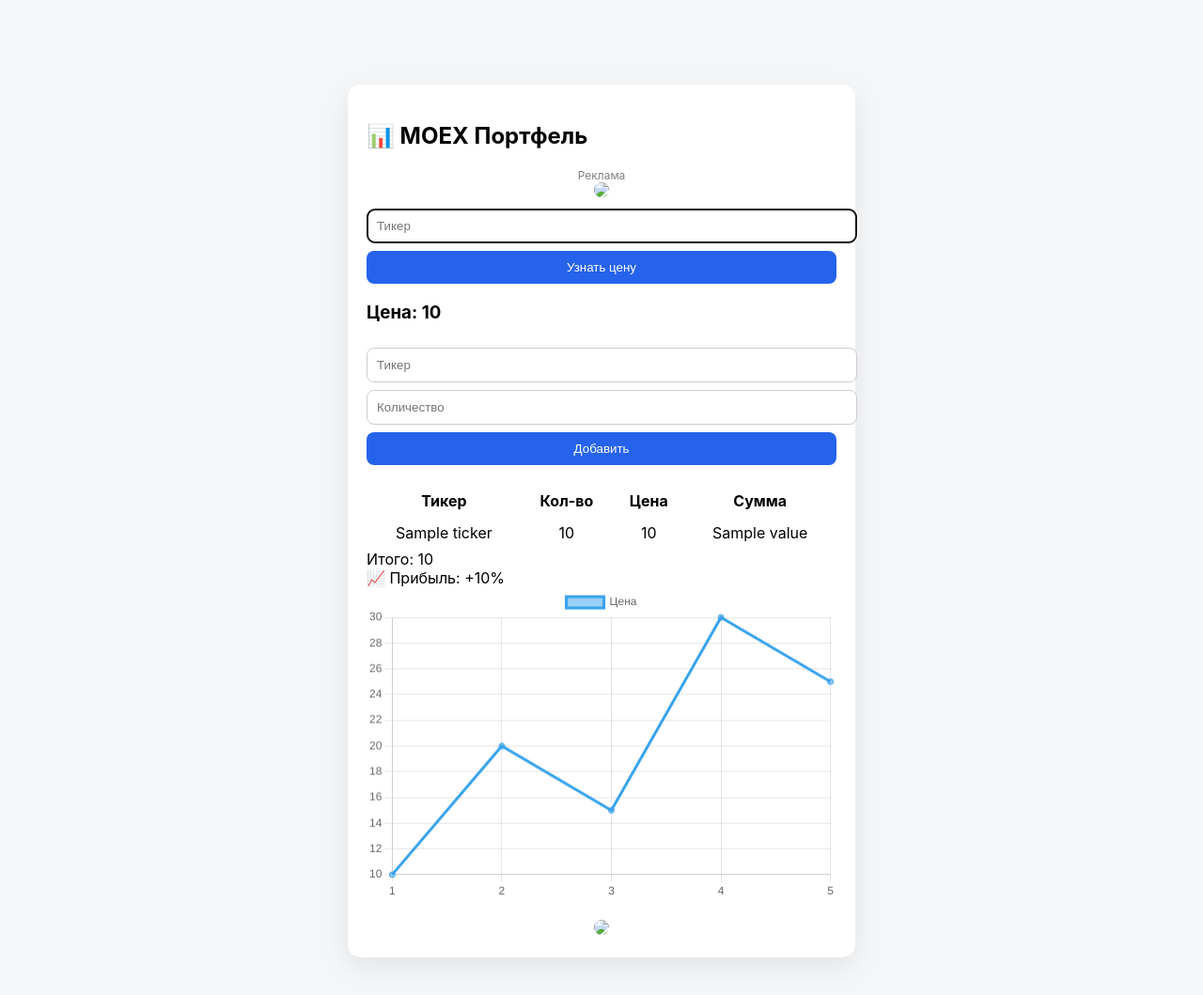
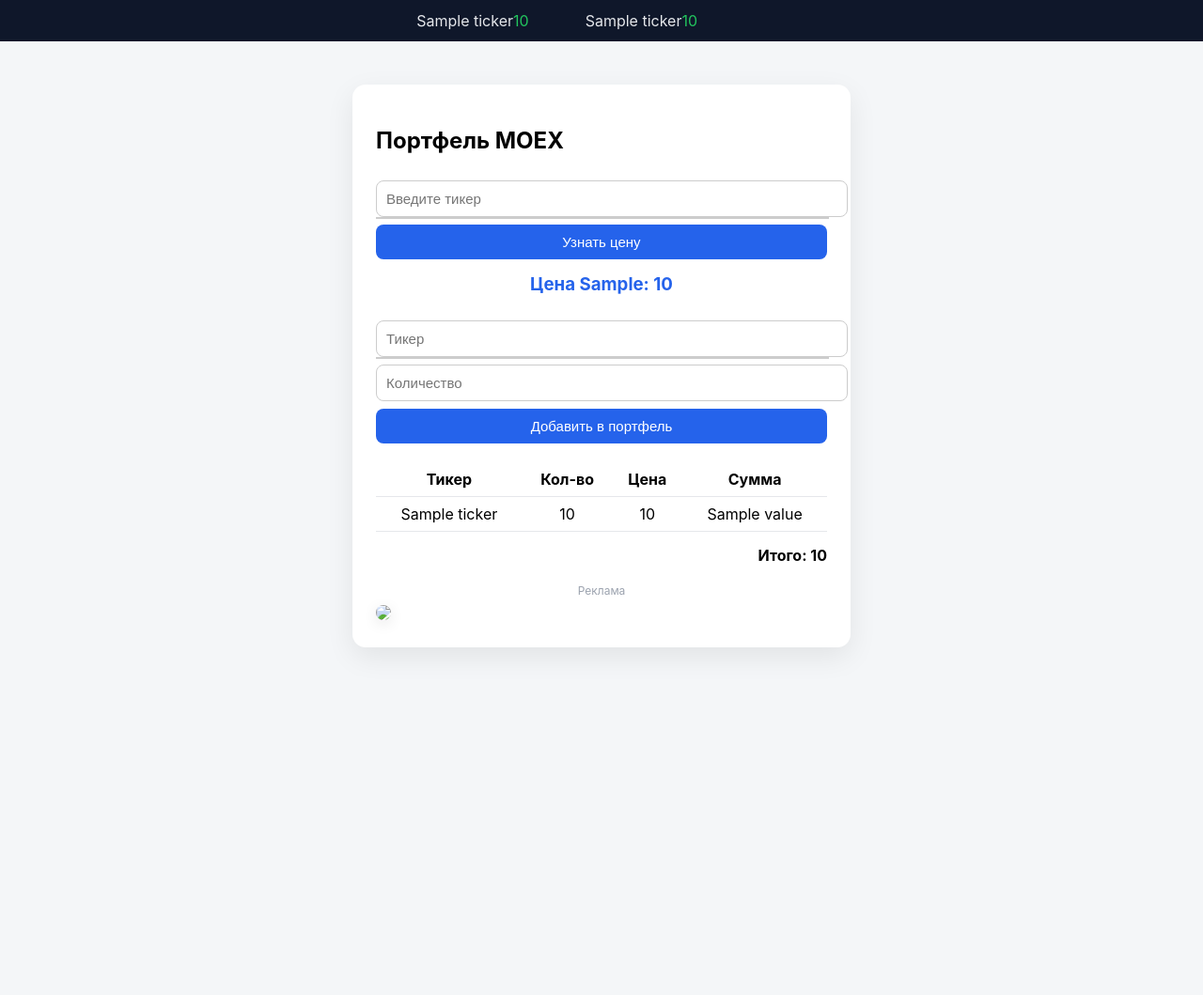
Before and after one commit to MishechkaKrut/moex-site, a Flask app: template templates/index.html in a window 1280 px wide. Shown: the whole page at 94% size. After the commit the page ends 693 px from the top, so only its background shows below. Run offline with Flask 3, Linux system fonts and the light colour scheme; the template is opened without the code that fills it: most values are stand-ins (such as "Sample title", 1, 10 or a date in 2020); some libraries are stand-ins or nearby versions.

Commit message:
Update index.html

```diff
--- a/templates/index.html
+++ b/templates/index.html
@@ -2,10 +2,7 @@
 <html lang="ru">
 <head>
     <meta charset="UTF-8">
-<meta name="viewport" content="width=device-width, initial-scale=1.0">
     <title>MOEX Dashboard</title>
-
-<script src="https://cdn.jsdelivr.net/npm/chart.js"></script>
 
     <style>
         body {
@@ -15,12 +12,46 @@
             padding-top:50px;
         }
 
+        .ticker-wrapper {
+            position:fixed;
+            top:0;
+            width:100%;
+            height:44px;
+            background:#0f172a;
+            overflow:hidden;
+            display:flex;
+            align-items:center;
+            justify-content:center;
+        }
+
+        .ticker {
+            display:flex;
+            align-items:center;
+            animation:scroll 25s linear infinite;
+        }
+
+        .ticker-item {
+            display:flex;
+            align-items:center;
+            justify-content:center;
+            padding:0 30px;
+            color:#e5e7eb;
+        }
+
+        .ticker-price {
+            color:#22c55e;
+        }
+
+        @keyframes scroll {
+            from { transform:translateX(0); }
+            to   { transform:translateX(-50%); }
+        }
+
         .card {
             background:white;
-    width:95%;
-    max-width:500px;
+            width:480px;
             margin:40px auto;
-    padding:20px;
+            padding:25px;
             border-radius:14px;
             box-shadow:0 10px 30px rgba(0,0,0,.08);
         }
@@ -29,6 +60,7 @@
             width:100%;
             padding:10px;
             margin-top:8px;
+            font-size:15px;
             border-radius:8px;
             border:1px solid #ccc;
         }
@@ -37,62 +69,121 @@
             background:#2563eb;
             color:white;
             border:none;
+            cursor:pointer;
         }
 
         table {
             width:100%;
             margin-top:20px;
+            border-collapse:collapse;
         }
 
-td, th {
-    padding:6px;
+        th, td {
+            padding:8px;
+            border-bottom:1px solid #e5e7eb;
             text-align:center;
         }
 
-.green { color:#22c55e; }
-.red { color:#dc2626; }
+        .total {
+            margin-top:15px;
+            font-weight:bold;
+            text-align:right;
+        }
 
-.ad {
-    margin-top:20px;
+        h3 {
+            margin-top:15px;
             text-align:center;
+            color:#2563eb;
+        }
+
+        .error {
+            color:#dc2626;
+            text-align:center;
+            margin-top:10px;
+        }
+
+        .suggestions {
+            position:absolute;
+            background:white;
+            border:1px solid #ccc;
+            width:100%;
+            max-height:150px;
+            overflow-y:auto;
+            z-index:100;
+            list-style:none;
+            padding:0;
+            margin:0;
+        }
+
+        .suggestions li {
+            padding:8px;
+            cursor:pointer;
+        }
+
+        .suggestions li:hover {
+            background:#f1f5f9;
+        }
+
+        .search-box {
+            position:relative;
+            margin-bottom:10px;
         }
     </style>
 </head>
 
 <body>
 
+<div class="ticker-wrapper">
+    <div class="ticker">
+        {% for i in ticker_tape %}
+        <div class="ticker-item">
+            {{ i.ticker }}
+            <span class="ticker-price">{{ i.price }}</span>
+        </div>
+        {% endfor %}
+
+        {% for i in ticker_tape %}
+        <div class="ticker-item">
+            {{ i.ticker }}
+            <span class="ticker-price">{{ i.price }}</span>
+        </div>
+        {% endfor %}
+    </div>
+</div>
+
 <div class="card">
 
-<h2>📊 MOEX Портфель</h2>
+    <h2>Портфель MOEX</h2>
 
-<!-- реклама -->
-<div class="ad">
-    <div style="font-size:12px;color:gray;">Реклама</div>
-    <a href="https://angel-help.ru/" target="_blank">
-        <img src="https://via.placeholder.com/468x120?text=Angel+Help"
-             style="width:100%;border-radius:10px;">
-    </a>
-</div>
-
-<form method="post">
-<input name="check_ticker" placeholder="Тикер" autofocus>
+    <form method="post" class="search-box">
+        <input id="check_ticker" name="check_ticker" placeholder="Введите тикер" autocomplete="off">
+        <ul id="check_suggestions" class="suggestions"></ul>
         <button>Узнать цену</button>
     </form>
 
-{% if checked_price %}
-<h3>Цена: {{ checked_price }}</h3>
+    {% if checked_ticker %}
+    <h3>Цена {{ checked_ticker }}: {{ checked_price }}</h3>
     {% endif %}
 
-<form method="post">
-<input name="add_ticker" placeholder="Тикер">
+    {% if error_message %}
+    <div class="error">{{ error_message }}</div>
+    {% endif %}
+
+    <form method="post" class="search-box">
+        <input id="add_ticker" name="add_ticker" placeholder="Тикер" autocomplete="off">
+        <ul id="add_suggestions" class="suggestions"></ul>
         <input name="add_qty" placeholder="Количество">
-<button>Добавить</button>
+        <button>Добавить в портфель</button>
     </form>
 
     <table>
-<tr><th>Тикер</th><th>Кол-во</th><th>Цена</th><th>Сумма</th></tr>
+        <tr>
+            <th>Тикер</th>
+            <th>Кол-во</th>
+            <th>Цена</th>
+            <th>Сумма</th>
+        </tr>
 
-{% set total_buy = 0 %}
         {% for r in portfolio %}
         <tr>
             <td>{{ r.ticker }}</td>
@@ -103,45 +194,54 @@
         {% endfor %}
     </table>
 
-<div class="total">
-Итого: {{ total }}
+    <div class="total">Итого: {{ total }}</div>
+
+    <!-- ===== РЕКЛАМНЫЙ БАННЕР ===== -->
+    <div style="margin-top:20px;">
+        <div style="font-size:12px; color:#9ca3af; text-align:center;">
+            Реклама
         </div>
 
-<!-- прибыль -->
-<div>
-📈 Прибыль: <span id="profit"></span>
-</div>
-
-<!-- график -->
-<canvas id="chart" height="200"></canvas>
-
-<!-- реклама -->
-<div class="ad">
         <a href="https://angel-help.ru/" target="_blank">
             <img src="https://via.placeholder.com/468x120?text=Angel+Help"
-             style="width:100%;border-radius:10px;">
+                 style="
+                    width:100%;
+                    border-radius:12px;
+                    margin-top:8px;
+                    box-shadow:0 4px 15px rgba(0,0,0,0.1);
+                 ">
         </a>
     </div>
 
 </div>
 
 <script>
-// график (пример)
-const ctx = document.getElementById('chart');
+    function setupAutocomplete(inputId, listId) {
+        const input = document.getElementById(inputId);
+        const suggestions = document.getElementById(listId);
 
-new Chart(ctx, {
-    type: 'line',
-    data: {
-        labels: ['1','2','3','4','5'],
-        datasets: [{
-            label: 'Цена',
-            data: [10, 20, 15, 30, 25]
-        }]
+        input.addEventListener("input", async () => {
+            suggestions.innerHTML = "";
+            const q = input.value.trim();
+            if (!q) return;
+
+            const res = await fetch(`/search?q=${q}`);
+            const data = await res.json();
+
+            data.forEach(t => {
+                const li = document.createElement("li");
+                li.textContent = t;
+                li.onclick = () => {
+                    input.value = t;
+                    suggestions.innerHTML = "";
+                };
+                suggestions.appendChild(li);
+            });
+        });
     }
-});
 
-// fake прибыль (можно потом улучшить)
-document.getElementById("profit").innerText = "+10%";
+    setupAutocomplete("check_ticker", "check_suggestions");
+    setupAutocomplete("add_ticker", "add_suggestions");
 </script>
 
 </body>
```
Lines whose indentation alone changed are shown as unchanged.
